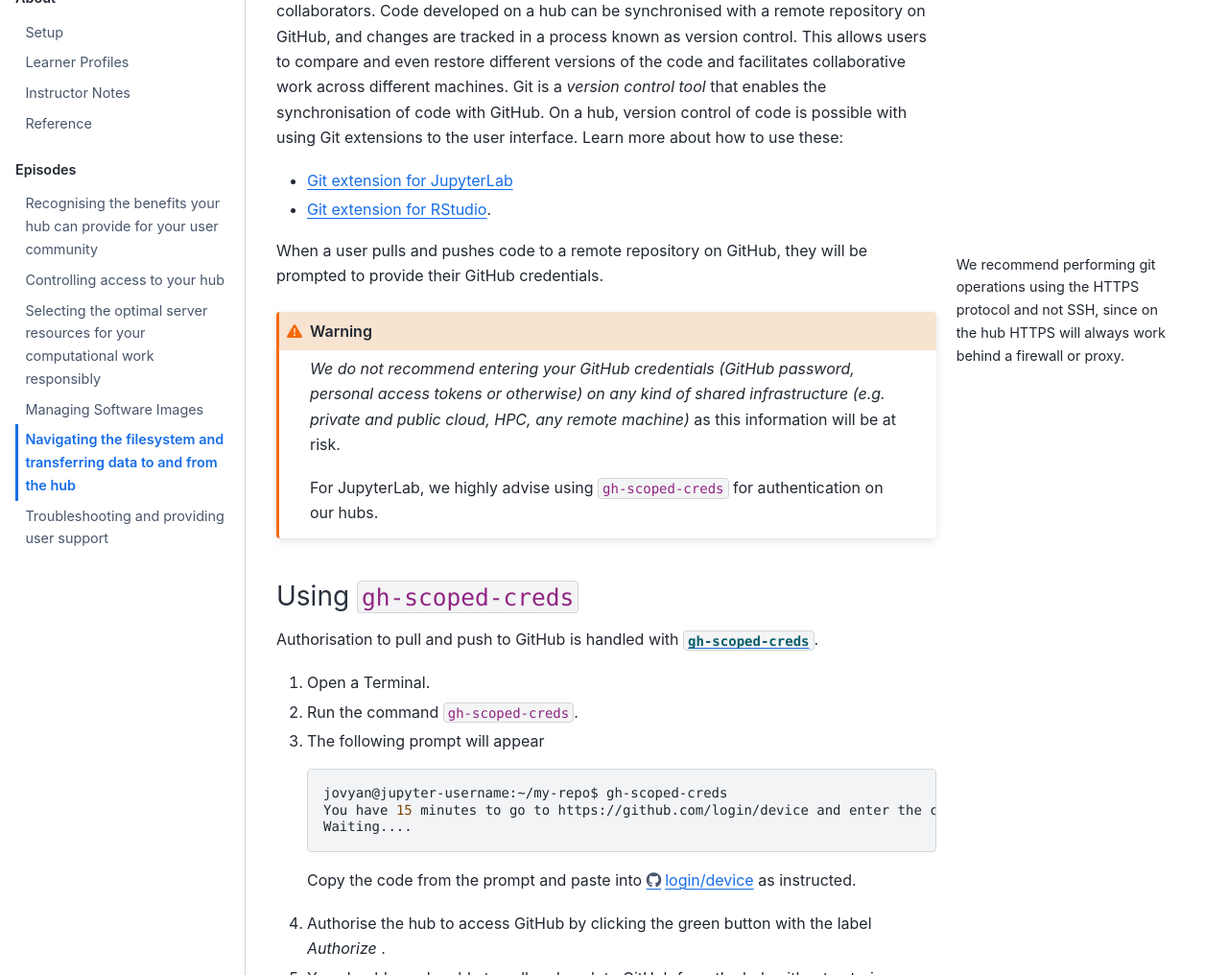
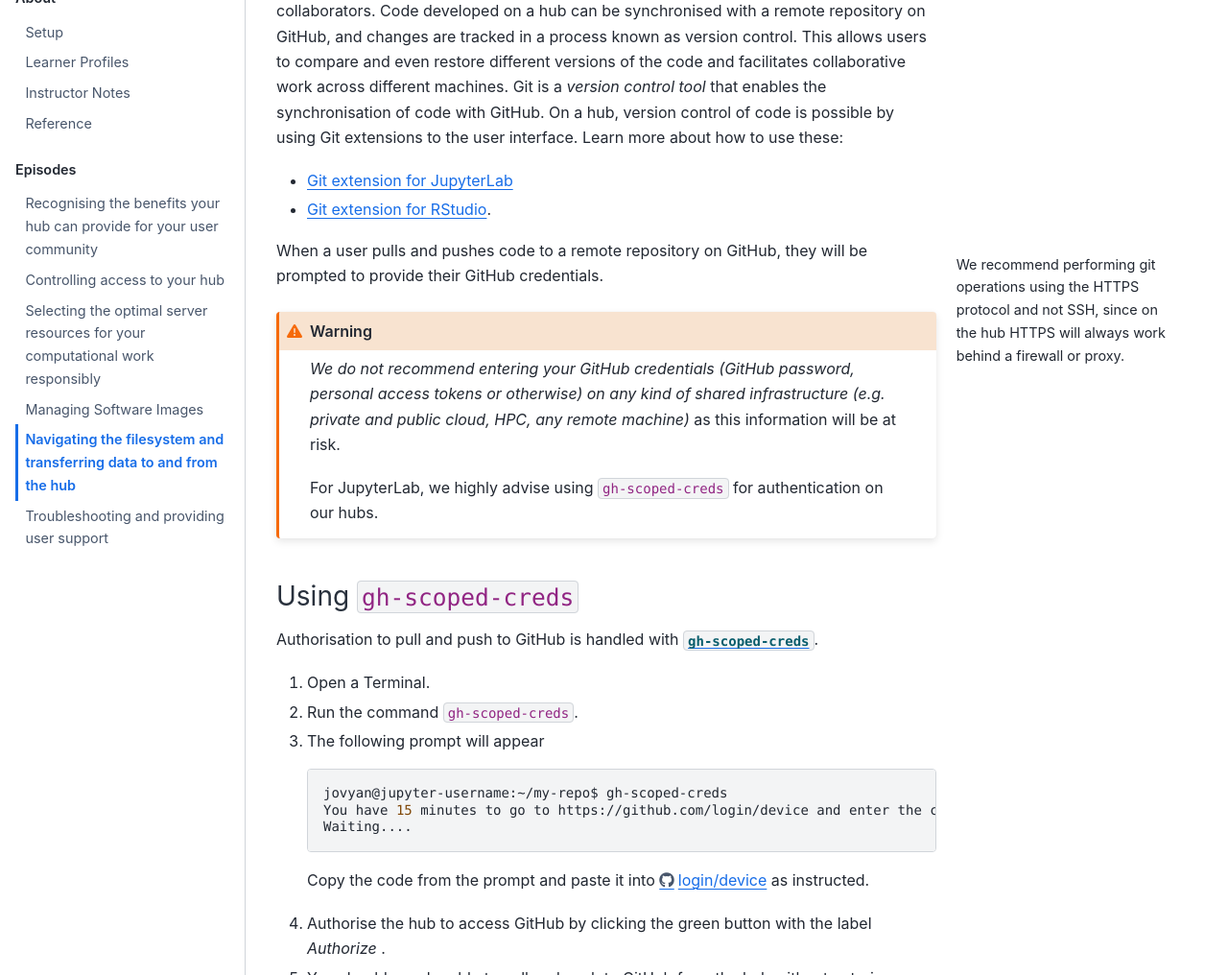
Before and after one commit to czi-catalystproject/hub-champion-training, a Jupyter Book: the page built from episodes/transfer_data.md, in a window 1280 px wide and 1400 px high, scrolled down 3603 px. Shown: the part 180-1196 px from the top of the window at 96% size. Built offline with Jupyter Book 1.0.4 settings and Sphinx 7.4.7 and the Sphinx Book theme 1.1.4, drawn with Linux system fonts in a browser that asks for light colours; nearby versions of some CDN libraries; some of the changed text lies outside the part shown.

Commit message:
Correct spelling and grammar

````diff
--- a/episodes/transfer_data.md
+++ b/episodes/transfer_data.md
@@ -134,7 +134,7 @@ Write up your thoughts in our shared collaborative document.
 
 ## Share and manage code with GitHub
 
-GitHub is a popular *hosting platform* for creating, storing, managing and sharing code with collaborators. Code developed on a hub can be synchronised with a remote repository on GitHub, and changes are tracked in a process known as version control. This allows users to compare and even restore different versions of the code and facilitates collaborative work across different machines. Git is a *version control tool* that enables the synchronisation of code with GitHub. On a hub, version control of code is possible with using Git extensions to the user interface. Learn more about how to use these:
+GitHub is a popular *hosting platform* for creating, storing, managing and sharing code with collaborators. Code developed on a hub can be synchronised with a remote repository on GitHub, and changes are tracked in a process known as version control. This allows users to compare and even restore different versions of the code and facilitates collaborative work across different machines. Git is a *version control tool* that enables the synchronisation of code with GitHub. On a hub, version control of code is possible by using Git extensions to the user interface. Learn more about how to use these:
 
  - [Git extension for JupyterLab](https://blog.reviewnb.com/jupyterlab-git-extension/#git-workflow)
  - [Git extension for RStudio](https://docs.posit.co/ide/user/ide/guide/tools/version-control.html#integrations).
@@ -165,7 +165,7 @@ Authorisation to pull and push to GitHub is handled with [`gh-scoped-creds`](htt
    You have 15 minutes to go to https://github.com/login/device and enter the code: XXXX-XXXX
    Waiting....
    ```
-   Copy the code from the prompt and paste into [https://github.com/login/device](https://github.com/login/device) as instructed.
+   Copy the code from the prompt and paste it into [https://github.com/login/device](https://github.com/login/device) as instructed.
 1. Authorise the hub to access GitHub by clicking the green button with the label *Authorize <name of hub>*.
 1. You should now be able to pull and push to GitHub from the hub without entering your credentials.
 
@@ -196,7 +196,7 @@ There are some extra steps for Hub Champions to enable `gh-scoped-creds` for the
      :align: center
      :alt: Screenshot of the page to install a GitHub App showing how you can select the organisation to enable `gh-scoped-creds` for.
      ```
-   - Choose whether to enable `gh-scoped-creds` for all repositories in your organisation or for only specific repositories, and check that `Read and write access to code` is enabled.
+   - Choose whether to enable `gh-scoped-creds` for all repositories in your organisation or for only specific repositories and check that `Read and write access to code` is enabled.
      ```{image} ../media/episodes/transfer_data/git-install-app-2.png
      :width: 50%
      :align: center
````
Also changed, not shown: other parts of episodes/transfer_data.md (+1 -1 lines).
